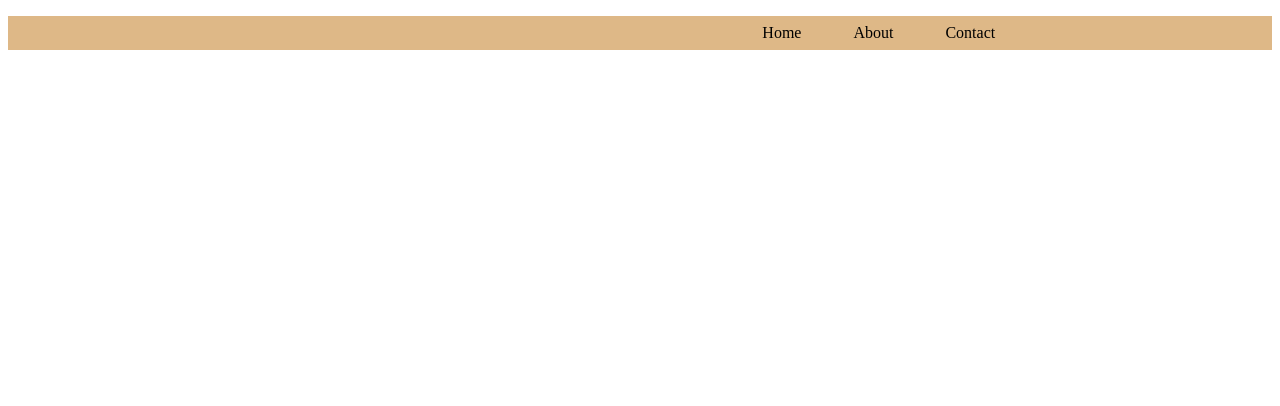
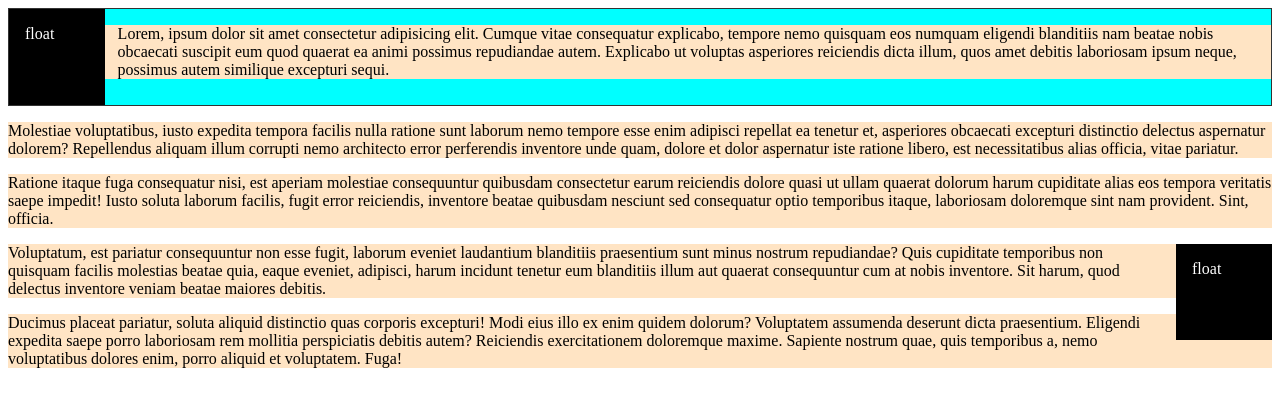
Before and after one commit to AkashPandey8789/css, a plain HTML site: page index.html in a window 1280 px wide. Drawn offline with Linux system fonts and the light colour scheme.

Commit message:
float , display:flow-root

```diff
--- a/index.css
+++ b/index.css
@@ -2,7 +2,7 @@ p{
     background-color: bisque;
 }
 main{
-    background-color: burlywood;
+    /* background-color: burlywood; */
 /* width: 50%;  */
 }
 .opp{
@@ -33,3 +33,31 @@ li a{
 li a:hover{
     text-decoration:underline;
 }
+
+.block{
+    width: 5vw;
+    height: 5vw;
+    background-color: black;
+    color:white;
+    padding: 1rem;
+}
+.left{
+    float: left;
+    margin-right: 1%;
+}
+p{
+    /* margin-left: 10%; it will set margin from left and not from the block element end  */
+}
+.right{
+    float:right;
+    margin-left: 1%;
+}
+
+section{
+    background-color: aqua;
+    border:1px solid #333;
+    /* overflow:auto;  */
+    /*overflow:auto is legacy code used to make the section cover the whole part.*/
+    display: flow-root;
+    /*display: flow-root will cover the whole section irrespective of the text content.*/
+}
--- a/index.html
+++ b/index.html
@@ -11,13 +11,24 @@
         <!-- <p>This is a pragraph</p>paragraph is a block level element-->
         <!-- <p> Paragraph covering <span class="opp">This is a span in paragraph</span> span.</p> -->
         <!--span is a inline element.-->
-        <nav>
+        <!-- <nav>
             <ul>
                 <li><a href="#">Home</a></li>
                 <li><a href="#">About</a></li>
                 <li><a href="#">Contact</a></li>
             </ul>
-        </nav>
+        </nav> -->
+        <section>
+        <div class="block left">
+            float
+        </div>
+        <p>Lorem, ipsum dolor sit amet consectetur adipisicing elit. Cumque vitae consequatur explicabo, tempore nemo quisquam eos numquam eligendi blanditiis nam beatae nobis obcaecati suscipit eum quod quaerat ea animi possimus repudiandae autem. Explicabo ut voluptas asperiores reiciendis dicta illum, quos amet debitis laboriosam ipsum neque, possimus autem similique excepturi sequi.</p>
+        </section>
+        <p>Molestiae voluptatibus, iusto expedita tempora facilis nulla ratione sunt laborum nemo tempore esse enim adipisci repellat ea tenetur et, asperiores obcaecati excepturi distinctio delectus aspernatur dolorem? Repellendus aliquam illum corrupti nemo architecto error perferendis inventore unde quam, dolore et dolor aspernatur iste ratione libero, est necessitatibus alias officia, vitae pariatur.</p>
+        <p>Ratione itaque fuga consequatur nisi, est aperiam molestiae consequuntur quibusdam consectetur earum reiciendis dolore quasi ut ullam quaerat dolorum harum cupiditate alias eos tempora veritatis saepe impedit! Iusto soluta laborum facilis, fugit error reiciendis, inventore beatae quibusdam nesciunt sed consequatur optio temporibus itaque, laboriosam doloremque sint nam provident. Sint, officia.</p>
+        <div class="block right">float</div>
+        <p>Voluptatum, est pariatur consequuntur non esse fugit, laborum eveniet laudantium blanditiis praesentium sunt minus nostrum repudiandae? Quis cupiditate temporibus non quisquam facilis molestias beatae quia, eaque eveniet, adipisci, harum incidunt tenetur eum blanditiis illum aut quaerat consequuntur cum at nobis inventore. Sit harum, quod delectus inventore veniam beatae maiores debitis.</p>
+        <p>Ducimus placeat pariatur, soluta aliquid distinctio quas corporis excepturi! Modi eius illo ex enim quidem dolorum? Voluptatem assumenda deserunt dicta praesentium. Eligendi expedita saepe porro laboriosam rem mollitia perspiciatis debitis autem? Reiciendis exercitationem doloremque maxime. Sapiente nostrum quae, quis temporibus a, nemo voluptatibus dolores enim, porro aliquid et voluptatem. Fuga!</p>
     </main>
 </body>
 </html>
```
